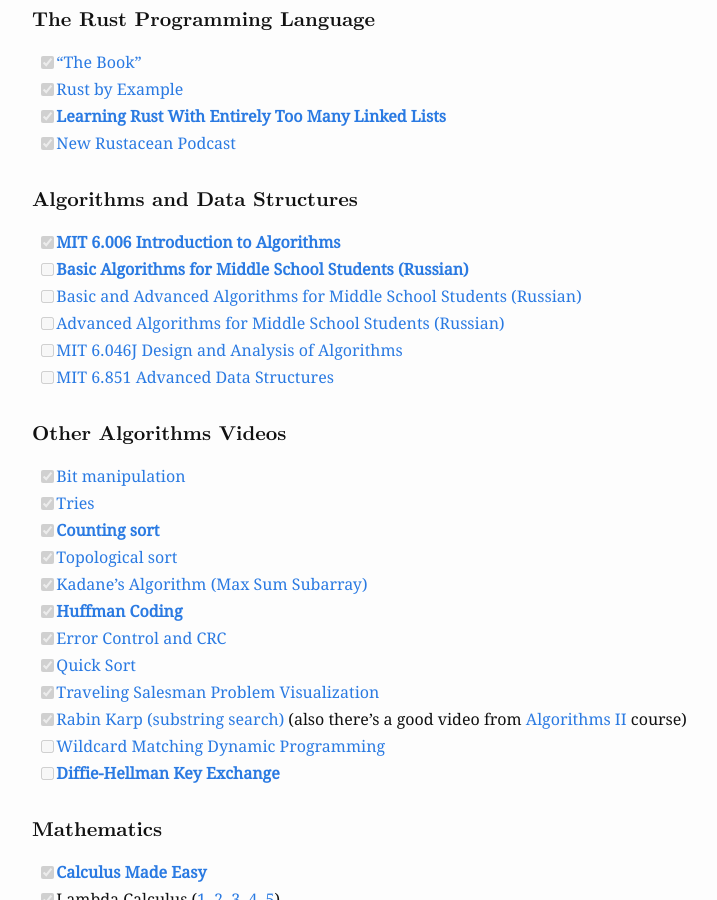
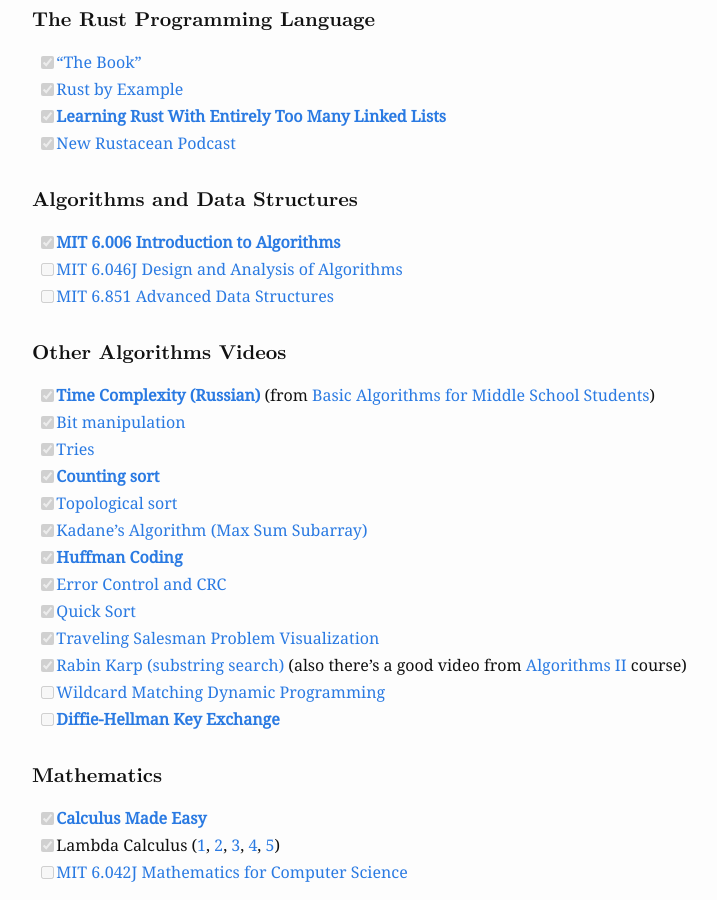
Before and after one commit to alopatindev/alopatindev.github.io, a Jekyll site: the page built from _posts/2016-11-29-self-learning.markdown, in a window 1280 px wide and 900 px high, scrolled down 703 px. Shown: the whole window, without its empty margins (203-920 px from the left). Built offline with Jekyll 4.4.1, drawn with Linux system fonts in a browser that asks for light colours; comment, search, counter and statistics services are not loaded; some of the changed lines change nothing that is shown.

Commit message:
update 2016-11-29-self-learning

```diff
--- a/_posts/2016-11-29-self-learning.markdown
+++ b/_posts/2016-11-29-self-learning.markdown
@@ -29,13 +29,11 @@
 
 #### Algorithms and Data Structures
 - [x][**MIT 6.006 Introduction to Algorithms**](https://www.youtube.com/watch?v=HtSuA80QTyo&list=PLUl4u3cNGP61Oq3tWYp6V_F-5jb5L2iHb)
-- [ ][**Basic Algorithms for Middle School Students (Russian)**](https://www.youtube.com/watch?v=npV3mOIZJNc&list=PLDrmKwRSNx7KcHxyf9hSmF3fTLKSwujkM)
-- [ ][Basic and Advanced Algorithms for Middle School Students (Russian) ](https://www.youtube.com/watch?v=fEdSfA8s0eo&list=PLDrmKwRSNx7Jl8Fon2wRh4tCV3PeBUKmf)
-- [ ][Advanced Algorithms for Middle School Students (Russian)](https://www.youtube.com/watch?v=r79FAtDZYpY&list=PLDrmKwRSNx7IYXDzTbe6eZbSaKKHKtItb)
 - [ ][MIT 6.046J Design and Analysis of Algorithms](https://www.youtube.com/watch?v=2P-yW7LQr08&list=PLUl4u3cNGP6317WaSNfmCvGym2ucw3oGp)
 - [ ][MIT 6.851 Advanced Data Structures](https://www.youtube.com/watch?v=T0yzrZL1py0&list=PLUl4u3cNGP61hsJNdULdudlRL493b-XZf)
 
 #### Other Algorithms Videos
+- [x][**Time Complexity (Russian)**](https://www.youtube.com/watch?v=IsaS0NmgXlg) (from [Basic Algorithms for Middle School Students](https://www.youtube.com/watch?v=npV3mOIZJNc&list=PLDrmKwRSNx7KcHxyf9hSmF3fTLKSwujkM))
 - [x][Bit manipulation](https://www.youtube.com/watch?v=NLKQEOgBAnw)
 - [x][Tries](https://www.youtube.com/watch?v=zIjfhVPRZCg)
 - [x][**Counting sort**](https://www.youtube.com/watch?v=7zuGmKfUt7s)
```
